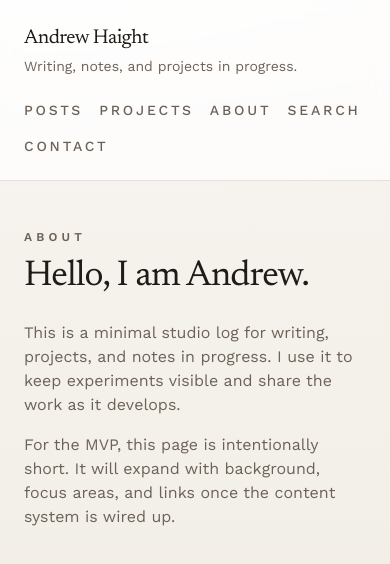
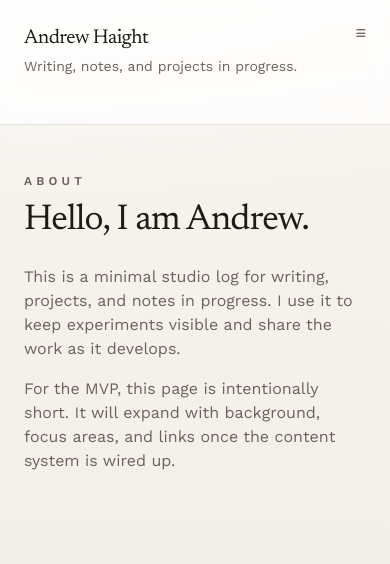
Before and after one commit to athaight/andrewhaight_blog, a Next.js app: page /about in a window 390 px wide. Shown: the top 564 px of the page. Built offline with nearby package versions, Linux system fonts and the light colour scheme.

Commit message:
added mobile hamburger nav and animation to open

```diff
--- a/src/components/SiteHeader.tsx
+++ b/src/components/SiteHeader.tsx
@@ -1,4 +1,7 @@
+"use client";
+
 import Link from "next/link";
+import { useState } from "react";
 import Container from "./Container";
 
 const navItems = [
@@ -10,9 +13,12 @@ const navItems = [
 ];
 
 export default function SiteHeader() {
+  const [menuOpen, setMenuOpen] = useState(false);
+
   return (
     <header className="border-b border-black/10 bg-white/70 backdrop-blur">
-      <Container className="flex flex-col gap-6 py-6 md:flex-row md:items-center md:justify-between">
+      <Container className="flex flex-col gap-6 py-6">
+        <div className="flex items-start justify-between gap-6 md:items-center">
           <div>
             <Link
               href="/"
@@ -24,7 +30,19 @@ export default function SiteHeader() {
               Writing, notes, and projects in progress.
             </p>
           </div>
-        <nav className="flex flex-wrap gap-4 text-sm font-medium uppercase tracking-[0.2em] text-muted">
+          <button
+            type="button"
+            className="md:hidden inline-flex items-center text-lg text-muted transition-colors hover:text-ink"
+            aria-expanded={menuOpen}
+            aria-controls="mobile-nav"
+            aria-label={menuOpen ? "Close navigation" : "Open navigation"}
+            onClick={() => setMenuOpen((prev) => !prev)}
+          >
+            <span aria-hidden="true" className="leading-none">
+              {menuOpen ? "×" : "≡"}
+            </span>
+          </button>
+          <nav className="hidden md:flex flex-wrap gap-4 text-sm font-medium uppercase tracking-[0.2em] text-muted">
             {navItems.map((item) => (
               <Link
                 key={item.href}
@@ -35,6 +53,26 @@ export default function SiteHeader() {
               </Link>
             ))}
           </nav>
+        </div>
+        <nav
+          id="mobile-nav"
+          className={`md:hidden flex flex-col gap-3 overflow-hidden text-sm font-medium uppercase tracking-[0.2em] text-muted transition-[max-height,opacity,transform] duration-[220ms] ease-out motion-reduce:transition-none ${
+            menuOpen
+              ? "max-h-64 opacity-100 translate-y-0"
+              : "max-h-0 opacity-0 -translate-y-1 pointer-events-none"
+          }`}
+        >
+          {navItems.map((item) => (
+            <Link
+              key={item.href}
+              href={item.href}
+              className="transition-colors hover:text-ink"
+              onClick={() => setMenuOpen(false)}
+            >
+              {item.label}
+            </Link>
+          ))}
+        </nav>
       </Container>
     </header>
   );
```
Lines whose indentation alone changed are shown as unchanged.
